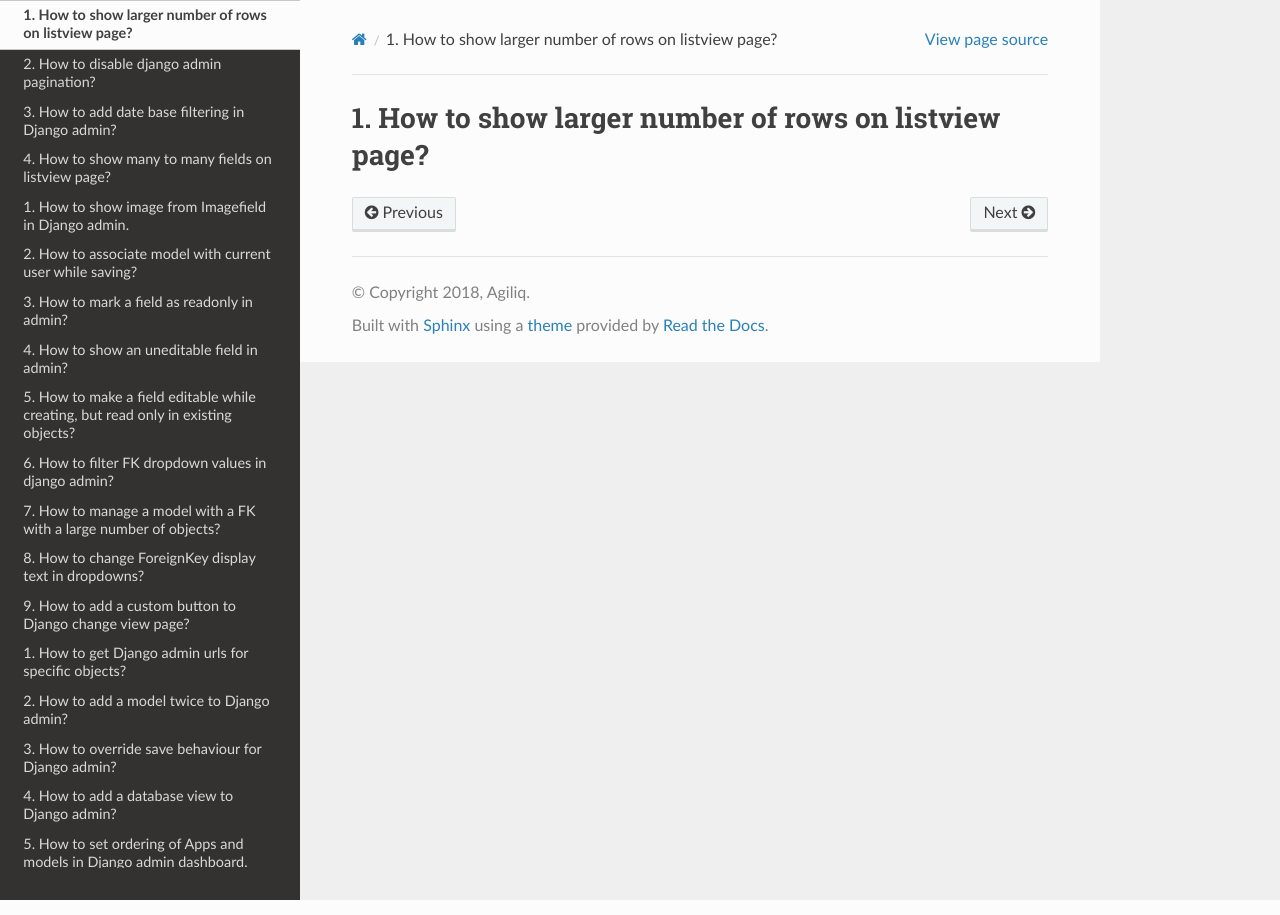
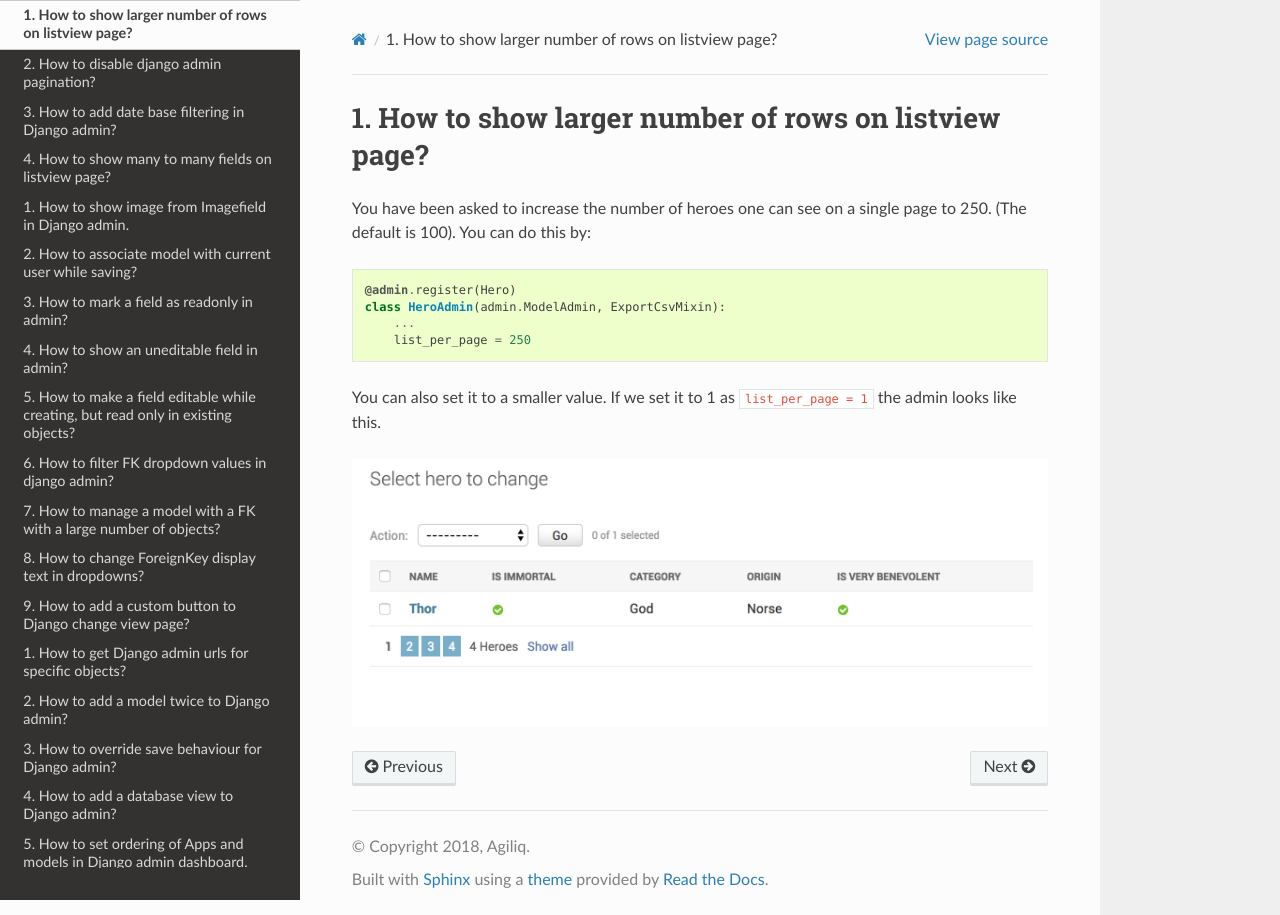
Before and after one commit to agiliq/django-admin-cookbook, a Sphinx documentation site: the page built from docs/increase_row_count.rst, in a window 1280 px wide. Built offline with Sphinx 7.4.7 and the Read the Docs theme 2.0.0, drawn with Linux system fonts in a browser that asks for light colours.

Commit message:
Added larger number of rows on listview page``:wq

```diff
--- a/docs/increase_row_count.rst
+++ b/docs/increase_row_count.rst
@@ -1,2 +1,14 @@
 How to show larger number of rows on listview page?
 +++++++++++++++++++++++++++++++++++++++++++++++++++++++++++++++
+
+You have been asked to increase the number of heroes one can see on a single page to 250. (The default is 100). You can do this by::
+
+
+    @admin.register(Hero)
+    class HeroAdmin(admin.ModelAdmin, ExportCsvMixin):
+        ...
+        list_per_page = 250
+
+You can also set it to a smaller value. If we set it to 1 as :code:`list_per_page = 1` the admin looks like this.
+
+.. image:: icrease_row_count_to_one.png
```
Also changed, not shown: docs/icrease_row_count_to_one.png (added), 1 other file.
